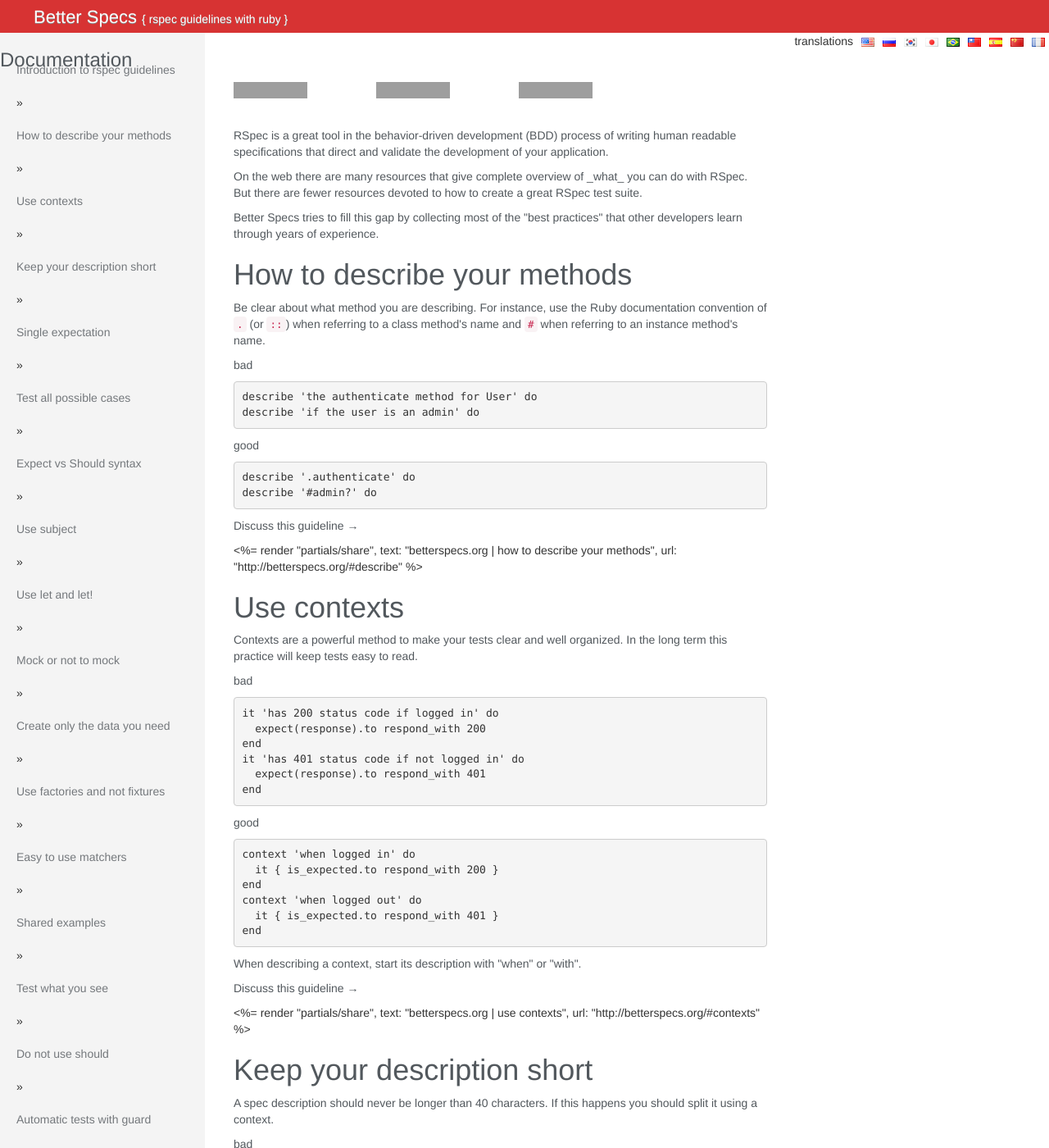
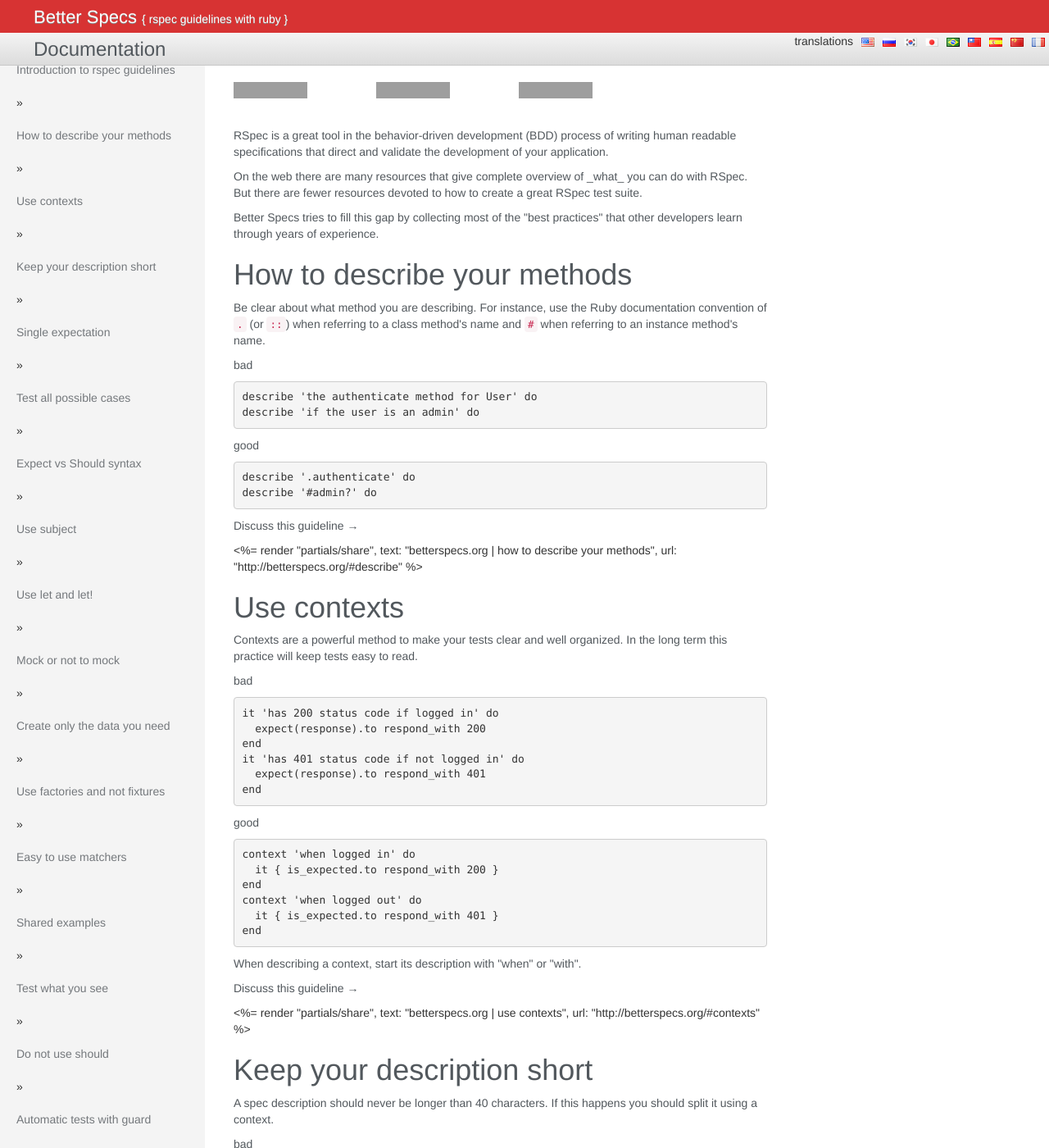
Before and after one commit to akz92/akz92.github.io, a Jekyll site: the page built from index.html, in a window 1280 px wide and 1400 px high. Shown: the whole window at 82% size. Built offline with Jekyll 4.4.1, drawn with Linux system fonts in a browser that asks for light colours; grey boxes are pictures that could not be loaded.

Commit message:
Update custom.css

```diff
--- a/css/custom.css
+++ b/css/custom.css
@@ -70,10 +70,10 @@
 #header h1 a{color:inherit;text-shadow:0 1px 0 #888}
 #header ul.langs { float: right;overflow: hidden; }
 #header ul.langs li { float: left;display: inline-block; padding: 0 5px; }
-#header h2{-moz-box-shadow:inset 0 1px 0 rgba(255,255,255,0.40);-webkit-box-shadow:inset 0 1px 0 rgba(255,255,255,0.40);-moz-box-shadow:inset 0 1px 0 rgba(255,255,255,0.40);-webkit-box-shadow:inset 0 1px 0 rgba(255,255,255,0.40);box-shadow:inset 0 1px 0 rgba(255,255,255,0.40);background:#f4f4f4;background:-webkit-gradient(linear,left top,left bottom,from(#f4f4f4),to(#dcdcdc));background:-moz-linear-gradient(top,#f4f4f4,#dcdcdc);background:linear-gradient(top,#f4f4f4,#dcdcdc);
+#header h3{-moz-box-shadow:inset 0 1px 0 rgba(255,255,255,0.40);-webkit-box-shadow:inset 0 1px 0 rgba(255,255,255,0.40);-moz-box-shadow:inset 0 1px 0 rgba(255,255,255,0.40);-webkit-box-shadow:inset 0 1px 0 rgba(255,255,255,0.40);box-shadow:inset 0 1px 0 rgba(255,255,255,0.40);background:#f4f4f4;background:-webkit-gradient(linear,left top,left bottom,from(#f4f4f4),to(#dcdcdc));background:-moz-linear-gradient(top,#f4f4f4,#dcdcdc);background:linear-gradient(top,#f4f4f4,#dcdcdc);
   padding:0 0 0 41px;margin:0;text-align:left;height:40px;line-height:40px;border-bottom:1px solid #c7c7c7}
-#header h2 .breadcrumbs{ margin-left: 118px; }
-#header h2 .breadcrumbs span{ margin: 0px 6px; }
+#header h3 .breadcrumbs{ margin-left: 118px; }
+#header h3 .breadcrumbs span{ margin: 0px 6px; }
 
 #header {
   position: fixed !important;
```
